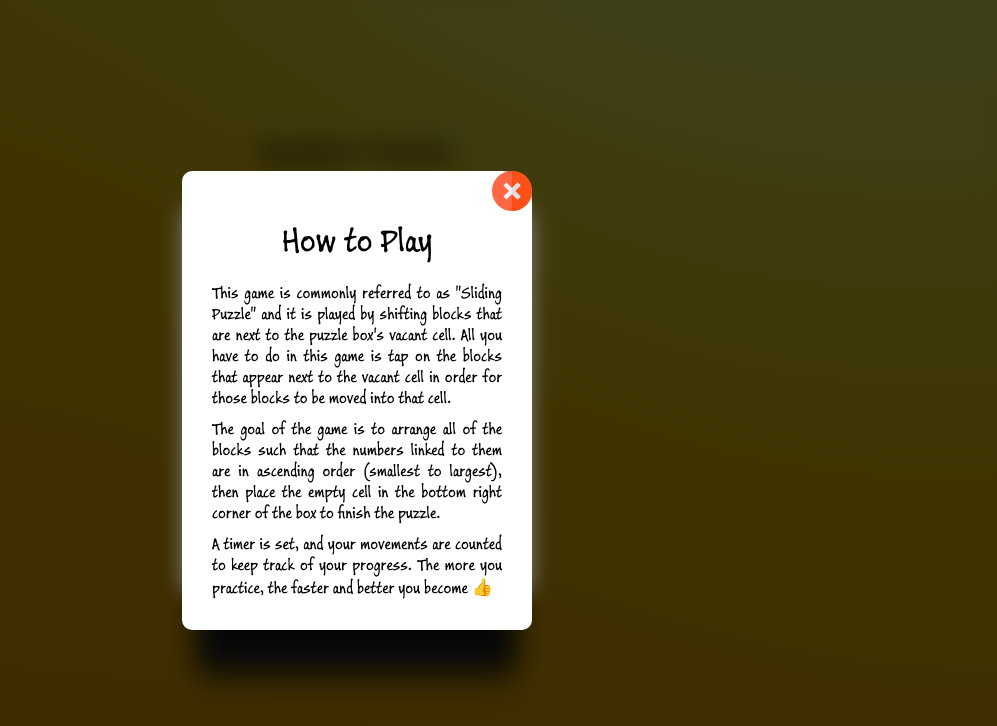
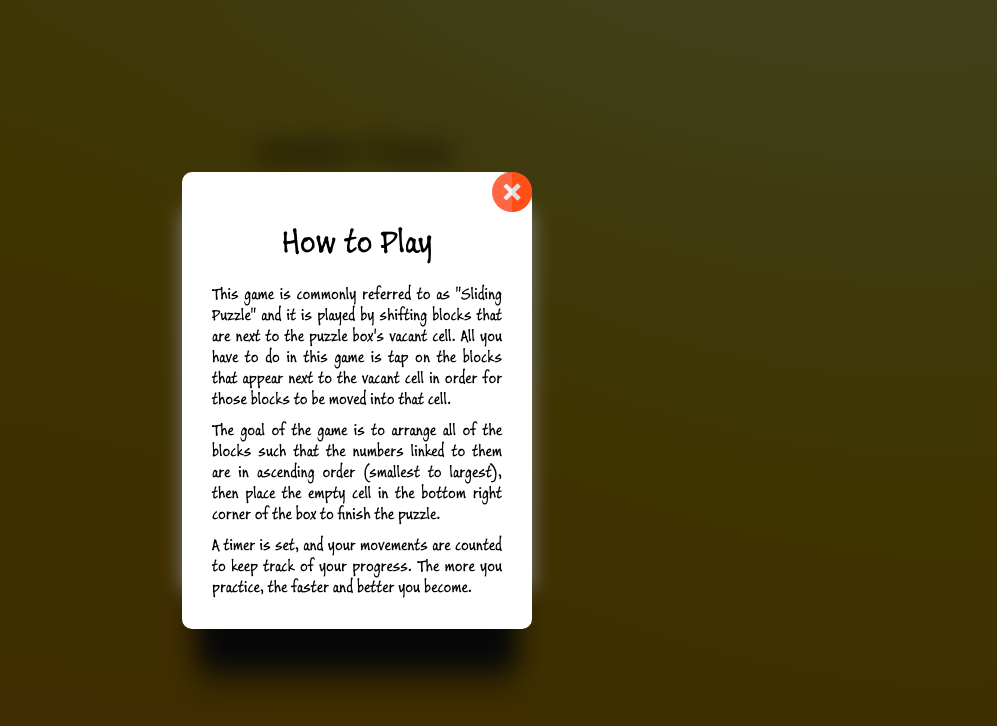
Before and after one commit to moyela/order-the-numbers, a React (Create React App) app: page /game in a window 1280 px wide. Both pictures are taken after a click on the button "How to Play". Shown: the top 726 px of the page, without its empty margins (283-1280 px from the left). Built offline with nearby package versions, Linux system fonts and the light colour scheme.

Commit message:
update How to Play instructions

```diff
--- a/src/components/HowToPlay/HowToPlayModal.js
+++ b/src/components/HowToPlay/HowToPlayModal.js
@@ -22,7 +22,7 @@ function HowToPlayModal({ close }) {
         </p>
         <p>
           A timer is set, and your movements are counted to keep track of your
-          progress. The more you practice, the faster and better you become 👍
+          progress. The more you practice, the faster and better you become.
         </p>
       </div>
     </div>
```
